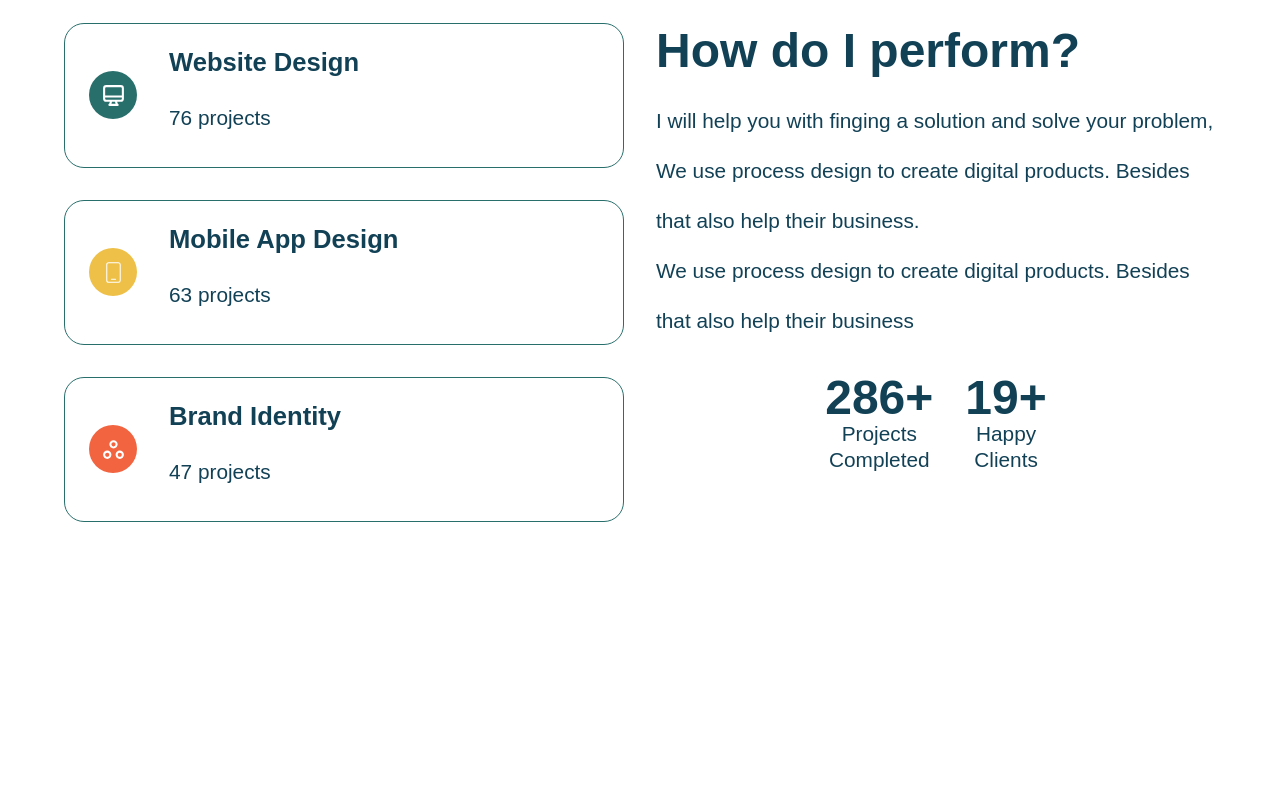
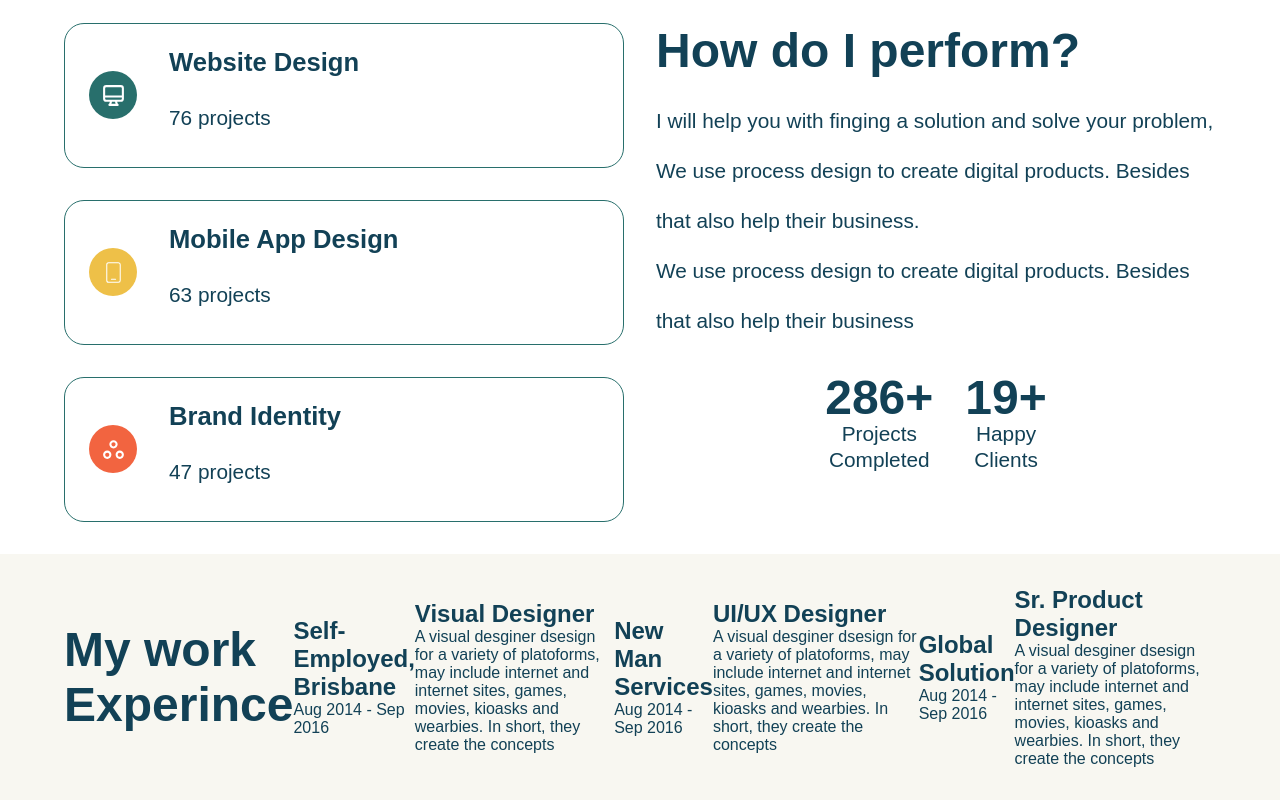
Before and after one commit to dearyfareq/react-personal-portfolio, a React (Vite) app: page / in a window 1280 px wide. Shown: the part 595-1395 px from the top of the page. Before the commit the page ends 1149 px from the top, so only its background shows below. Built offline with nearby package versions, Linux system fonts and the light colour scheme; a web font is replaced by a local one.

Commit message:
added work Experience section files using mapping

```diff
--- a/react-personal-portfolio/src/App.jsx
+++ b/react-personal-portfolio/src/App.jsx
@@ -1,6 +1,7 @@
 import Header from "./components/Header";
 import Hero from "./components/hero";
 import Experince from "./components/experince";
+import Work from "./components/Work";
 import css from "./styles/app.module.scss";
 
  const App = () => {
@@ -8,6 +9,7 @@ import css from "./styles/app.module.scss";
     <Header />
     <Hero />
     <Experince />
+    <Work/>
   </div>
 };
 
--- /dev/null
+++ b/react-personal-portfolio/src/components/Work.jsx
@@ -0,0 +1,42 @@
+import React from "react";
+import css from "./Work.module.scss";
+import { workExp } from "../utils/data";
+import { motion } from "framer-motion";
+import { staggerChildren } from "../utils/motion";
+
+const Work = () => {
+  return (
+    //preplaced the motion file for animation
+    <motion.section
+      className={`paddings ${css.wrapper}`}
+      initial="hidden"
+      whileInView="show"
+      variants={staggerChildren}
+      viewport={{ once: false, amount: 0.25 }}
+    >
+      <div className={` flexCenter innerWidth ${css.container}`}>
+        <span className="primaryText yPaddings">My work Experince</span>
+
+        {/* mapping out the data for the workexp using the same data.js file from before*/}
+        <div className={` flexCenter ${css.experience}`}>
+          {workExp.map((exp, i) => {
+            return (
+              <div className={` flexCenter ${css.exp}`} key={i}>
+                <div className={css.post}>
+                  <h1>{exp.place}</h1>
+                  <p>{exp.tenure}</p>
+                </div>
+                <div className={css.role}>
+                  <h1>{exp.role}</h1>
+                  <p>{exp.detail}</p>
+                </div>
+              </div>
+            );
+          })}
+        </div>
+      </div>
+    </motion.section>
+  );
+};
+
+export default Work;
```
Also changed, not shown: react-personal-portfolio/src/components/Work.module.scss (added).
